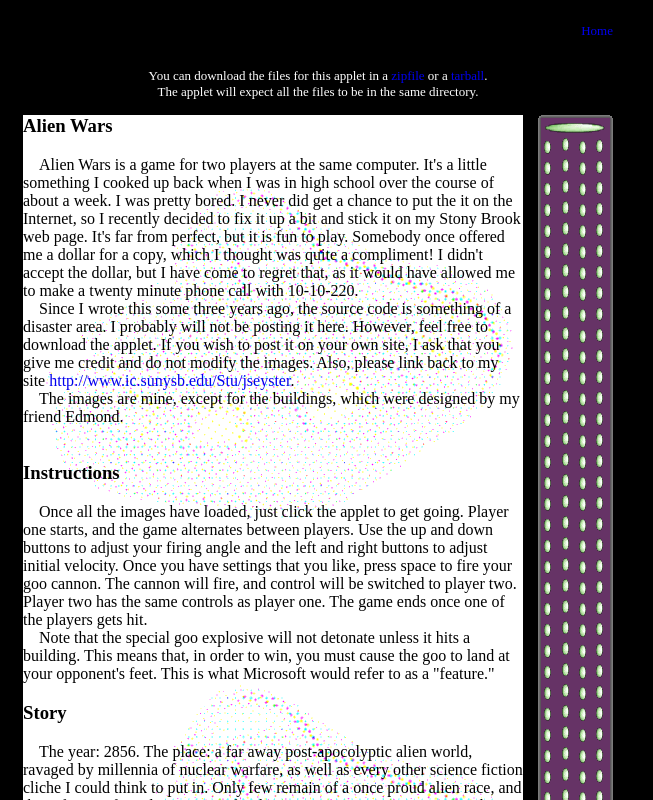
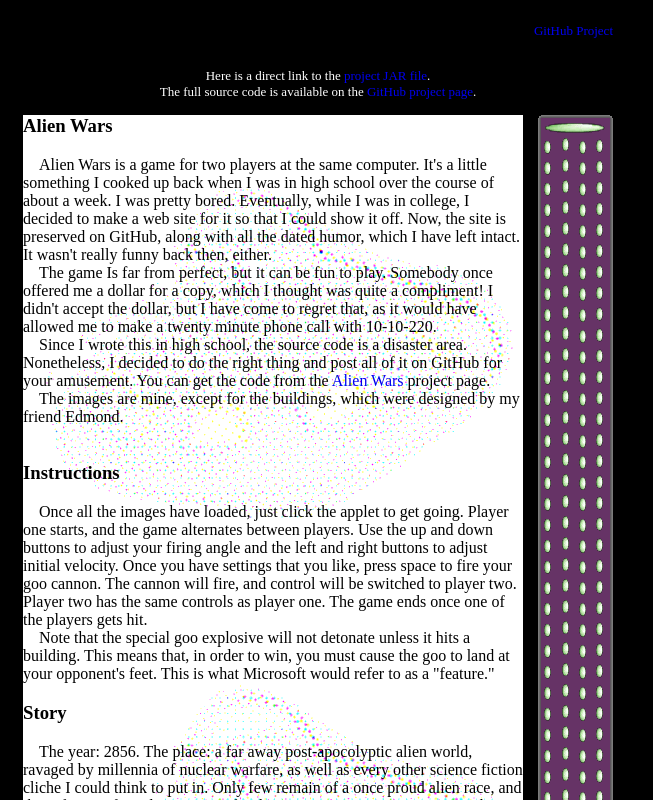
Before and after one commit to jseyster/alienwars, a plain HTML site: page index.html in a window 1280 px wide. Shown: the top 800 px of the page, without its empty margins (0-653 px from the left). Drawn offline with Linux system fonts and the light colour scheme.

Commit message:
Updated text.

```diff
--- a/index.html
+++ b/index.html
@@ -14,17 +14,18 @@
 <tr><td colspan=2>
 <center>
 <font color=#ffffff size=2>
-<p align=right><a href="../">Home</a></p>
+<p align=right><a href="https://github.com/jseyster/alienwars">GitHub Project</a></p>
 <applet archive="alienwars.jar" code="org.seyster.alienwars.AlienWars" width="350" height="300"></applet>
-<br>You can download the files for this applet in a <a href="alien.zip">zipfile</a> or a <a href="alien.tar.gz">tarball</a>.
-<br>The applet will expect all the files to be in the same directory.
+<br>Here is a direct link to the <a href="alienwars.jar">project JAR file</a>.
+<br>The full source code is available on the <a href="https://github.com/jseyster/alienwars">GitHub project page</a>.
 </font>
 </center>
 </td></tr>
 <tr><td bgcolor=#ffffff background="ufoback.gif" width=500>
 <h3>Alien Wars</h3>
-&nbsp;&nbsp;&nbsp;&nbsp;Alien Wars is a game for two players at the same computer.  It's a little something I cooked up back when I was in high school over the course of about a week.  I was pretty bored.  I never did get a chance to put the it on the Internet, so I recently decided to fix it up a bit and stick it on my Stony Brook web page.  It's far from perfect, but it is fun to play.  Somebody once offered me a dollar for a copy, which I thought was quite a compliment!  I didn't accept the dollar, but I have come to regret that, as it would have allowed me to make a twenty minute phone call with 10-10-220.
-<br>&nbsp;&nbsp;&nbsp;&nbsp;Since I wrote this some three years ago, the source code is something of a disaster area.  I probably will not be posting it here.  However, feel free to download the applet.  If you wish to post it on your own site, I ask that you give me credit and do not modify the images.  Also, please link back to my site <a href="http://www.ic.sunysb.edu/Stu/jseyster">http://www.ic.sunysb.edu/Stu/jseyster</a>.
+&nbsp;&nbsp;&nbsp;&nbsp;Alien Wars is a game for two players at the same computer.  It's a little something I cooked up back when I was in high school over the course of about a week.  I was pretty bored.  Eventually, while I was in college, I decided to make a web site for it so that I could show it off.  Now, the site is preserved on GitHub, along with all the dated humor, which I have left intact.  It wasn't really funny back then, either.
+<br>&nbsp;&nbsp;&nbsp;&nbsp;The game Is far from perfect, but it can be fun to play.  Somebody once offered me a dollar for a copy, which I thought was quite a compliment!  I didn't accept the dollar, but I have come to regret that, as it would have allowed me to make a twenty minute phone call with 10-10-220.
+<br>&nbsp;&nbsp;&nbsp;&nbsp;Since I wrote this in high school, the source code is a disaster area.  Nonetheless, I decided to do the right thing and post all of it on GitHub for your amusement.  You can get the code from the <a href="https://github.com/jseyster/alienwars">Alien Wars</a> project page.
 <br>&nbsp;&nbsp;&nbsp;&nbsp;The images are mine, except for the buildings, which were designed by my friend Edmond.
 <br><br><h3>Instructions</h3>
 &nbsp;&nbsp;&nbsp;&nbsp;Once all the images have loaded, just click the applet to get going.  Player one starts, and the game alternates between players.  Use the up and down buttons to adjust your firing angle and the left and right buttons to adjust initial velocity.  Once you have settings that you like, press space to fire your goo cannon.  The cannon will fire, and control will be switched to player two.  Player two has the same controls as player one.  The game ends once one of the players gets hit.
@@ -41,7 +42,7 @@
 	<li>Technology developed at Sun Microsystems allows <i>Alien Wars</i>(tm) to be delivered across platforms over the Internet for a rich gaming experience on almost any computer
 </ul>
 <br><i>Justin Seyster</i> (2002)
-<br>jseyster at cs dot sunysb dot edu
+<br>You can reach me by way of my <a href="https://github.com/jseyster">GitHub profile</a>.
 </td>
 <td bgcolor=#ffffff background="building.gif" width=75 valign="top">
 <img src="roof.gif" border=0 width=75 height=21>
```
